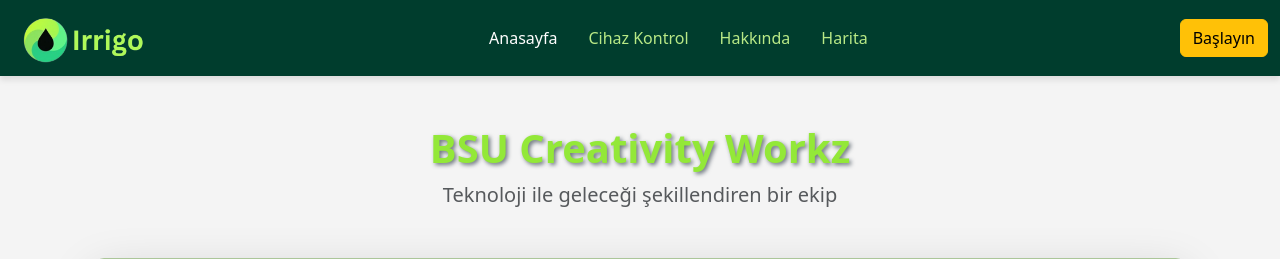
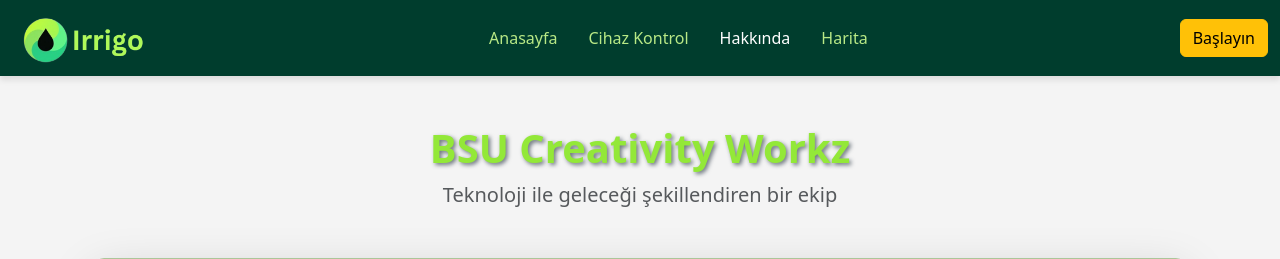
Before and after one commit to hasan0v/Irrigo, a Django app: page /about/ in a window 1280 px wide. Shown: the top 259 px of the page. Run offline with Django 5.2, Linux system fonts and the light colour scheme; some libraries are stand-ins or nearby versions.

Commit message:
navbar_update

```diff
--- a/dashboard/templates/navbar.html
+++ b/dashboard/templates/navbar.html
@@ -11,16 +11,16 @@
         <div class="collapse navbar-collapse" id="navbarNav">
             <ul class="navbar-nav ms-auto">
                 <li class="nav-item">
-                    <a class="nav-link active" aria-current="page" href="{% url 'home' %}">Anasayfa</a>
+                    <a class="nav-link {% if request.path == '/' %}active{% endif %}" aria-current="page" href="{% url 'home' %}">Anasayfa</a>
                 </li>
                 <li class="nav-item">
-                    <a class="nav-link" href="{% url 'kontrol' %}">Cihaz Kontrol</a>
+                    <a class="nav-link {% if request.path == '/kontrol/' %}active{% endif %}" href="{% url 'kontrol' %}">Cihaz Kontrol</a>
                 </li>
                 <li class="nav-item">
-                    <a class="nav-link" href="{% url 'about' %}">Hakkında</a>
+                    <a class="nav-link {% if request.path == '/about/' %}active{% endif %}" href="{% url 'about' %}">Hakkında</a>
                 </li>
                 <li class="nav-item">
-                    <a class="nav-link" href="{% url 'map' %}">Harita</a>
+                    <a class="nav-link {% if request.path == '/map/' %}active{% endif %}" href="{% url 'map' %}">Harita</a>
                 </li>
             </ul>
             <ul class="navbar-nav ms-auto">
```
